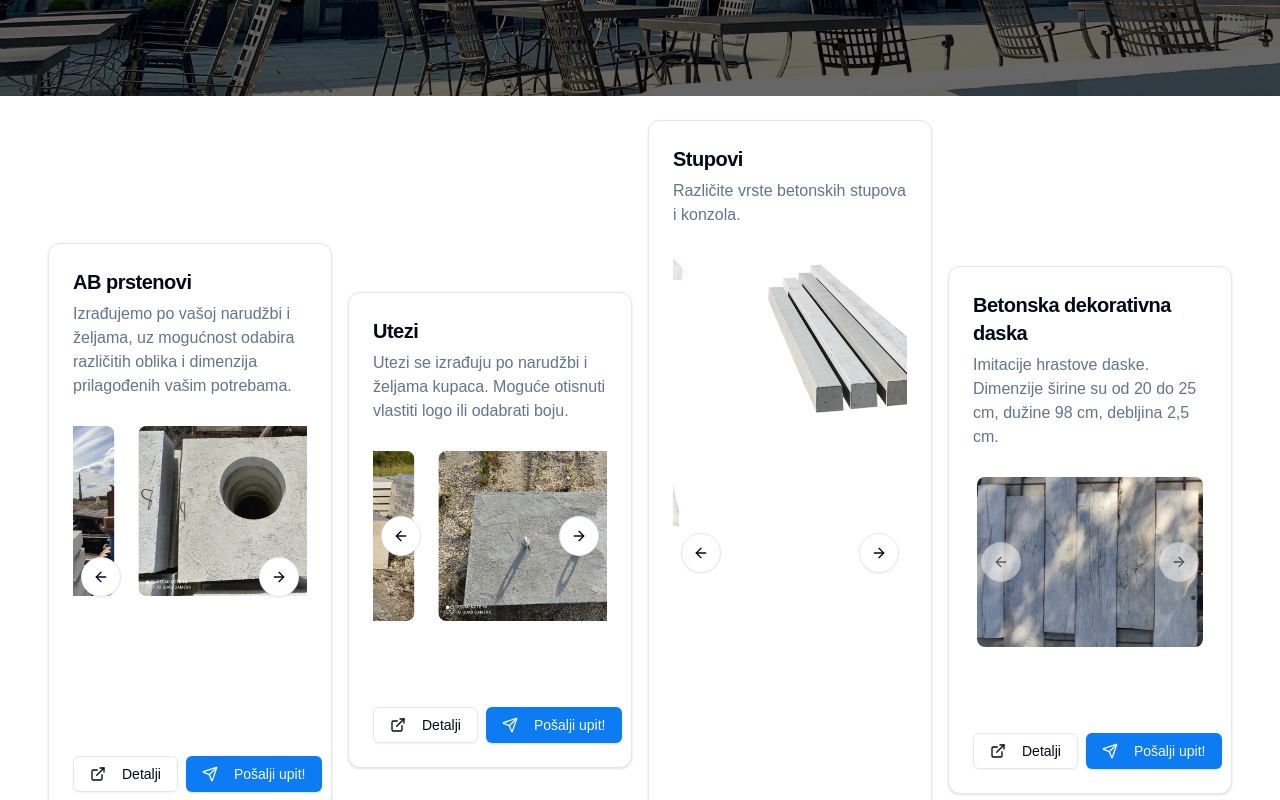
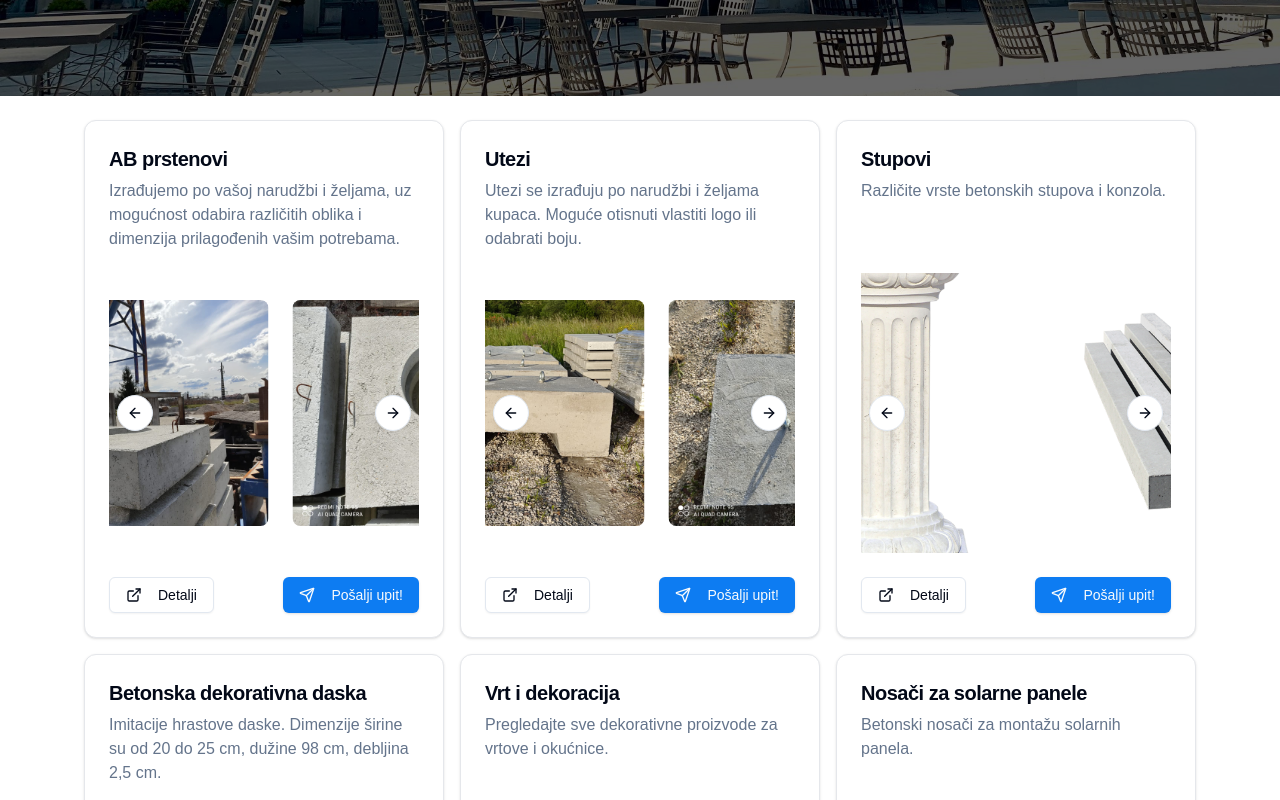
Before and after one commit to MarioZitko/vekom, a Next.js app: page / in a window 1280 px wide. Shown: the part 600-1400 px from the top of the page. Built offline with nearby package versions, Linux system fonts and the light colour scheme.

Commit message:
Product cards and google maps

```diff
--- a/src/app/kontakt/page.tsx
+++ b/src/app/kontakt/page.tsx
@@ -85,7 +85,7 @@ export default function ContactPage() {
         <div className="w-full max-w-3xl mb-12">
           <iframe
             className="w-full h-80 rounded-lg shadow-md"
-            src="https://www.google.com/maps/embed?pb=!1m18!1m12!1m3!1d2787.3247639888553!2d15.763301076718136!3d45.66323902167971!2m3!1f0!2f0!3f0!3m2!1i1024!2i768!4f13.1!3m3!1m2!1s0x4766715d63cc37b7%3A0x46d0f3e1bd8d36d!2sKolodvorska%201%2C%2010450%2C%20Klin%C4%8Da%20Sela%2C%20Hrvatska!5e0!3m2!1shr!2shr!4v1712051123456"
+            src="https://www.google.com/maps/embed?pb=!1m18!1m12!1m3!1d2786.96406178292!2d15.742476612199464!3d45.69169321811011!2m3!1f0!2f0!3f0!3m2!1i1024!2i768!4f13.1!3m3!1m2!1s0x47643385e094fd83%3A0x39a2648d50ac925f!2sVekom%20elementi!5e0!3m2!1sen!2shr!4v1740918422803!5m2!1sen!2shr"
             loading="lazy"
           ></iframe>
         </div>
--- a/src/components/custom/CardWithCarousel.tsx
+++ b/src/components/custom/CardWithCarousel.tsx
@@ -27,28 +27,30 @@ import { ContactDialog } from './ContactDialog';
 export function CardWithCarousel({ cards }: CardWithCarouselProps) {
   const [windowWidth, setWindowWidth] = useState<number>(0);
 
-  // Prevent layout breaking after modal interactions
   useEffect(() => {
     const updateWidth = () => setWindowWidth(window.innerWidth);
-    updateWidth(); // Run initially
+    updateWidth();
     window.addEventListener('resize', updateWidth);
     return () => window.removeEventListener('resize', updateWidth);
   }, []);
 
   return (
     <div
-      className={`grid gap-4 ${windowWidth < 640 ? 'grid-cols-1' : windowWidth < 1024 ? 'grid-cols-2' : windowWidth < 1280 ? 'grid-cols-3' : 'grid-cols-4'} place-items-center`}
+      className={`grid gap-4 ${
+        windowWidth < 640 ? 'grid-cols-1' : windowWidth < 1024 ? 'grid-cols-2' : 'grid-cols-3'
+      } place-items-center`}
     >
       {cards.map((card, index) => (
-        <Card key={index} className="w-full max-w-[320px] sm:max-w-[360px]">
+        <Card key={index} className="w-full max-w-[320px] sm:max-w-[360px] flex flex-col">
           <CardHeader>
             <CardTitle className="text-lg sm:text-xl">{card.title}</CardTitle>
-            <CardDescription className="text-sm sm:text-base">{card.description}</CardDescription>
+            <CardDescription className="text-sm sm:text-base h-[70px] overflow-hidden">
+              {card.description}
+            </CardDescription>
           </CardHeader>
 
-          {/* Ensure consistent height */}
-          <CardContent className="flex flex-col items-center lg:min-h-[260px]">
-            {card.images.length > 0 ? ( // Only render carousel if images exist
+          <CardContent className="flex flex-col items-center">
+            {card.images.length > 0 ? (
               <div className="relative w-full flex justify-center">
                 <Carousel
                   className="w-full max-w-[280px] sm:max-w-[320px] md:max-w-[360px]"
@@ -65,23 +67,28 @@ export function CardWithCarousel({ cards }: CardWithCarouselProps) {
                   <CarouselContent>
                     {card.images.map((image, imgIndex) => (
                       <CarouselItem key={imgIndex}>
-                        <div className="p-1">
-                          <ImageDialog
-                            image={image}
-                            alt={`${card.title} - Image ${imgIndex + 1}`}
-                          />
+                        <div className="p-1 flex justify-center items-center h-[200px] sm:h-[250px] md:h-[280px] overflow-hidden">
+                          <div className="relative w-full h-full flex items-center justify-center">
+                            <ImageDialog
+                              image={image}
+                              alt={`${card.title} - Slika ${imgIndex + 1}`}
+                            />
+                          </div>
                         </div>
                       </CarouselItem>
                     ))}
                   </CarouselContent>
 
-                  {/* Adjusted Arrow Positions */}
-                  <CarouselPrevious className="absolute left-1 sm:left-2 top-1/2 -translate-y-1/2 z-10 w-8 h-8 sm:w-10 sm:h-10" />
-                  <CarouselNext className="absolute right-1 sm:right-2 top-1/2 -translate-y-1/2 z-10 w-8 h-8 sm:w-10 sm:h-10" />
+                  {card.images.length > 1 && (
+                    <>
+                      <CarouselPrevious className="absolute left-2 top-1/2 -translate-y-1/2 z-10 w-9 h-9" />
+                      <CarouselNext className="absolute right-2 top-1/2 -translate-y-1/2 z-10 w-9 h-9" />
+                    </>
+                  )}
                 </Carousel>
               </div>
             ) : (
-              <div className="flex items-center justify-center h-full text-gray-500 text-sm italic">
+              <div className="flex items-center justify-center h-[200px] sm:h-[250px] md:h-[280px] text-gray-500 text-sm italic">
                 Nema dostupne slike
               </div>
             )}
--- a/src/data/cards.json
+++ b/src/data/cards.json
@@ -29,7 +29,7 @@
     "images": [
       "/images/products/stupovi/stup_cb38.png",
       "/images/products/stupovi/stupovi_ograda.png",
-      "/images/products/stupovi/stup_28x28x98.png"
+      "/images/products/stupovi/kapitel49.png"
     ]
   },
   {
@@ -52,7 +52,7 @@
   },
   {
     "id": 6,
-    "title": "Nosaci za solarne panele",
+    "title": "Nosači za solarne panele",
     "description": "Betonski nosači za montažu solarnih panela.",
     "articleLink": "/proizvodi/ostalo/nosaci-za-solarne-panele",
     "images": ["/images/products/ostalo/sol_panel_nosac.jpeg"]
```
